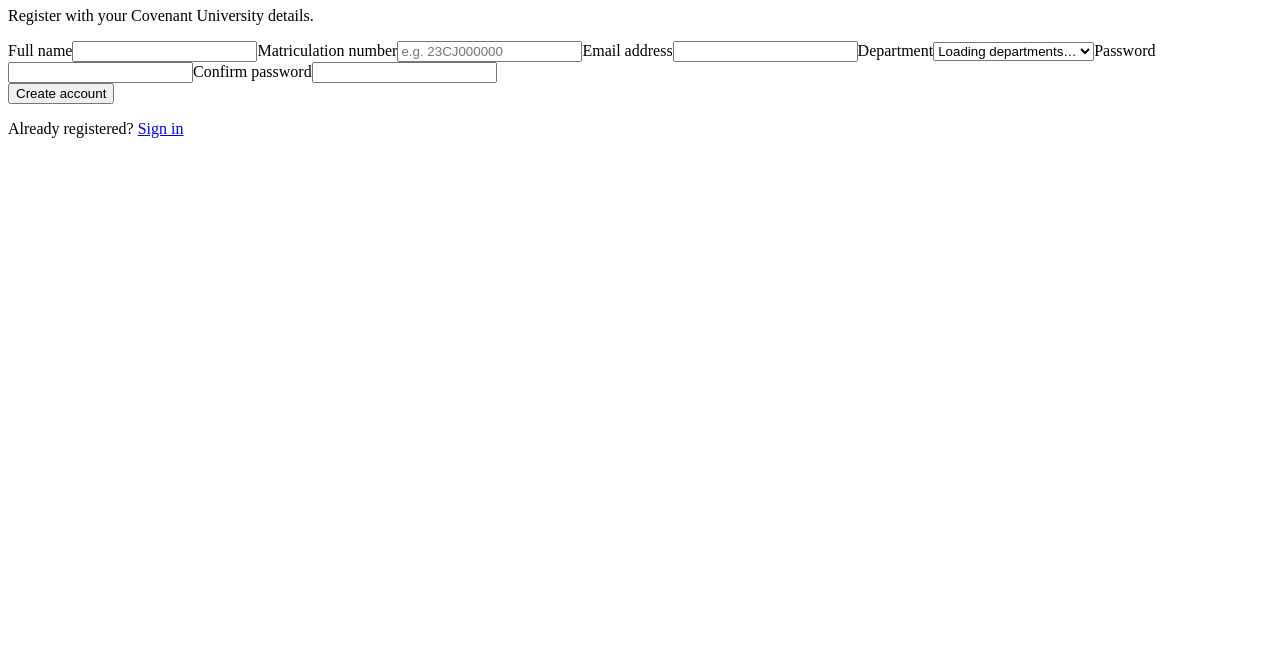
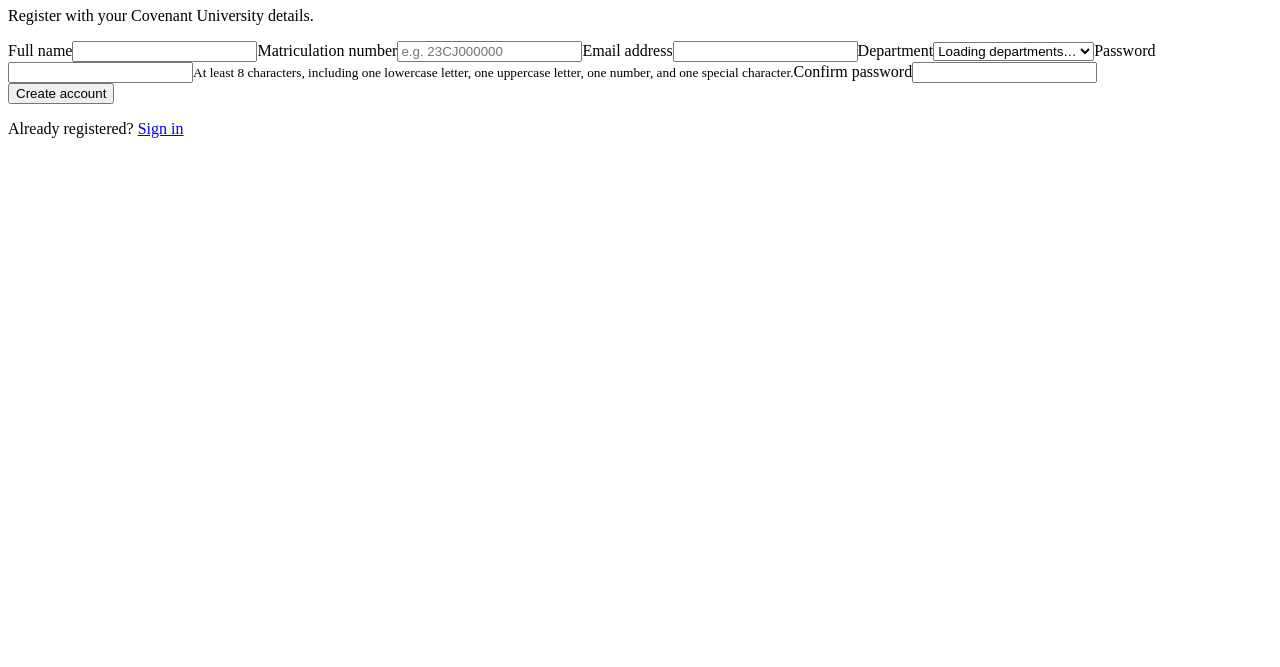
Before and after one commit to sheddykid/uni-verse, a website with bundled scripts: page register.html in a window 1280 px wide. Shown: the part 133-800 px from the top of the page. Built offline with nearby package versions, Linux system fonts and the light colour scheme; a script that the page names is missing.

Commit message:
Show password requirements on registration

```diff
--- a/register.html
+++ b/register.html
@@ -5,4 +5,4 @@
   window.va = window.va || function () { (window.vaq = window.vaq || []).push(arguments); };
 </script>
 <script defer src="/_vercel/insights/script.js"></script>
-</head><body class="simple-page"><main class="form-card wide"><a class="back-link" href="./index.html">← Back to sign in</a><p class="eyebrow">GET STARTED</p><h1>Create your student account</h1><p class="muted">Register with your Covenant University details.</p><form id="register-form"><div class="field-grid"><label>Full name<input id="full-name" required autocomplete="name"></label><label>Matriculation number<input id="matric" required placeholder="e.g. 23CJ000000"></label><label>Email address<input id="email" type="email" required autocomplete="email"></label><label>Department<select id="department" required><option value="">Loading departments…</option></select></label><label>Password<input id="password" type="password" required minlength="8" autocomplete="new-password"></label><label>Confirm password<input id="confirm-password" type="password" required minlength="8" autocomplete="new-password"></label></div><button class="btn primary" type="submit">Create account</button><p id="message" class="message" role="status"></p></form><p class="form-foot">Already registered? <a href="./index.html">Sign in</a></p></main><script type="module" src="./assets/js/register.js"></script><script type="module" src="./assets/js/theme.js?v=theme-lock-20261125"></script></body></html>
+</head><body class="simple-page"><main class="form-card wide"><a class="back-link" href="./index.html">← Back to sign in</a><p class="eyebrow">GET STARTED</p><h1>Create your student account</h1><p class="muted">Register with your Covenant University details.</p><form id="register-form"><div class="field-grid"><label>Full name<input id="full-name" required autocomplete="name"></label><label>Matriculation number<input id="matric" required placeholder="e.g. 23CJ000000"></label><label>Email address<input id="email" type="email" required autocomplete="email"></label><label>Department<select id="department" required><option value="">Loading departments…</option></select></label><label>Password<input id="password" type="password" required minlength="8" autocomplete="new-password"><small class="muted">At least 8 characters, including one lowercase letter, one uppercase letter, one number, and one special character.</small></label><label>Confirm password<input id="confirm-password" type="password" required minlength="8" autocomplete="new-password"></label></div><button class="btn primary" type="submit">Create account</button><p id="message" class="message" role="status"></p></form><p class="form-foot">Already registered? <a href="./index.html">Sign in</a></p></main><script type="module" src="./assets/js/register.js"></script><script type="module" src="./assets/js/theme.js?v=theme-lock-20261125"></script></body></html>
```
